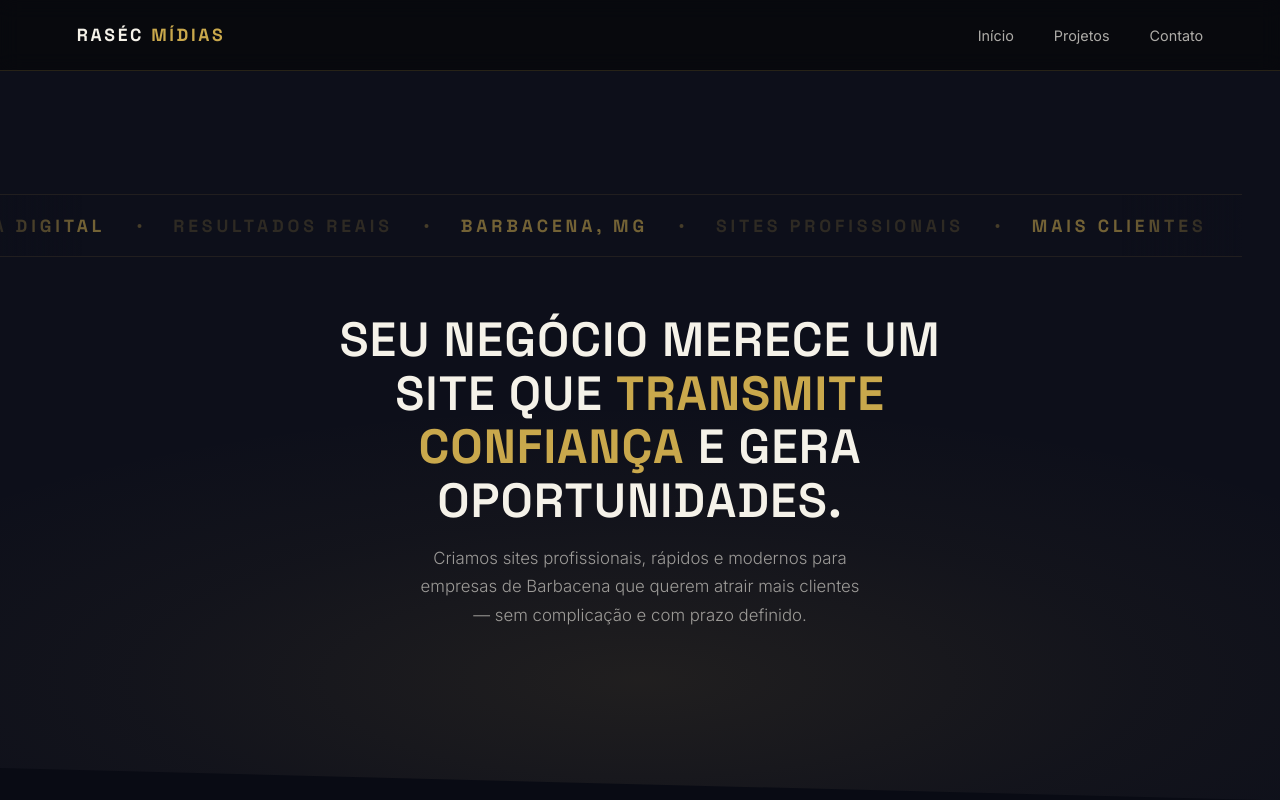
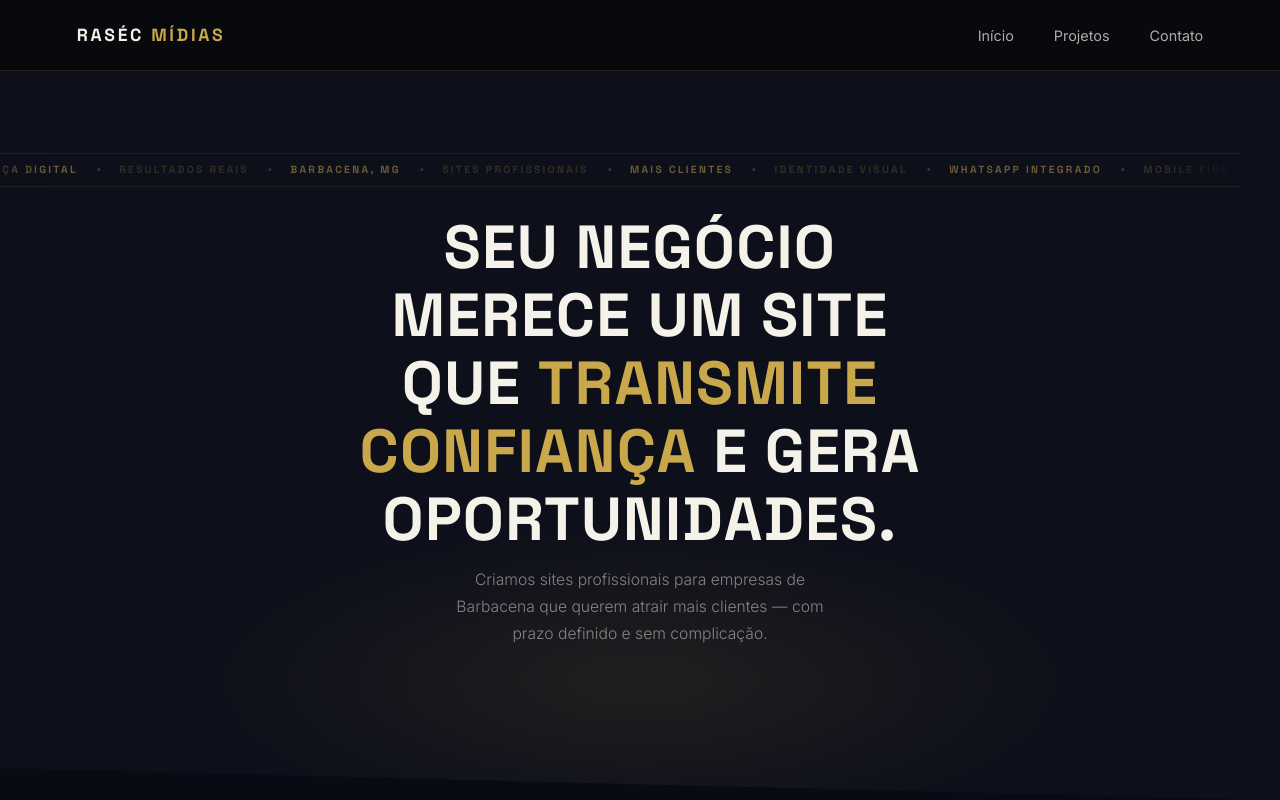
Before and after one commit to assessoriarasecmidias/testedesites, a plain HTML site: page index.html in a window 1280 px wide. Shown: the top 800 px of the page. Drawn offline with Linux system fonts and the light colour scheme.

Commit message:
Update index.html

```diff
--- a/index.html
+++ b/index.html
@@ -234,102 +234,72 @@
     .navbar nav { display: none; }
   }
 
-  /* ===== Hero ===== */
+  /* ===== Hero — recriado do zero ===== */
   .hero {
-    min-height: 100vh;
+    height: 100svh;
+    min-height: 560px;
+    max-height: 900px;
     display: flex;
-    flex-direction: column;
+    align-items: center;
     justify-content: center;
-    align-items: center;
-    text-align: center;
-    padding-top: 3.5rem;
-    padding-bottom: 2rem;
     position: relative;
     overflow: hidden;
-    gap: 0;
-  }
-
-  .hero::before {
+    background-color: #0d0f1a;
+    padding: 0 6vw;
+  }
+
+  .hero::after {
     content: '';
     position: absolute;
-    bottom: -20%;
+    bottom: -5%;
     left: 50%;
     transform: translateX(-50%);
-    width: 140%;
-    height: 70%;
-    background: radial-gradient(ellipse at center, rgba(201,168,76,0.1) 0%, rgba(201,168,76,0.03) 40%, transparent 70%);
+    width: 70%;
+    height: 40%;
+    background: radial-gradient(ellipse, rgba(201,168,76,0.1) 0%, transparent 70%);
     pointer-events: none;
-    z-index: 0;
-  }
-
-  .hero > * { position: relative; z-index: 1; }
+  }
 
   .hero .container {
     display: flex;
     flex-direction: column;
     align-items: center;
-    gap: 1rem;
     width: 100%;
-  }
-
-  .hero h1 {
-    font-size: clamp(1.25rem, 5.8vw, 3rem);
-    max-width: 22ch;
-    margin: 0 auto;
-    text-align: center;
-    line-height: 1.12;
-  }
-
-  .hero .subhead {
-    font-size: clamp(0.9rem, 1.4vw, 1.05rem);
-    font-weight: 300;
-    max-width: 44ch;
-    color: rgba(245,242,233,0.6);
-    margin: 0 auto;
-    line-height: 1.7;
-    text-align: center;
-  }
-
-  /* ===== Hero Marquee ===== */
+    position: relative;
+    z-index: 1;
+    gap: 0;
+  }
+
+  /* Marquee — faixa fina */
   .hero-marquee-wrap {
     width: 100vw;
     margin-left: calc(-6vw);
     overflow: hidden;
     position: relative;
-    padding: 1.2rem 0;
+    padding: 0.6rem 0;
     border-top: 1px solid rgba(201,168,76,0.1);
     border-bottom: 1px solid rgba(201,168,76,0.1);
-    margin-bottom: 2.5rem;
-  }
-
-  /* Fade nas bordas */
+    margin-bottom: 1.6rem;
+  }
+
   .hero-marquee-wrap::before,
   .hero-marquee-wrap::after {
     content: '';
     position: absolute;
     top: 0; bottom: 0;
-    width: 120px;
+    width: 80px;
     z-index: 2;
     pointer-events: none;
   }
 
-  .hero-marquee-wrap::before {
-    left: 0;
-    background: linear-gradient(90deg, #0d0f1a, transparent);
-  }
-
-  .hero-marquee-wrap::after {
-    right: 0;
-    background: linear-gradient(270deg, #0d0f1a, transparent);
-  }
+  .hero-marquee-wrap::before { left: 0; background: linear-gradient(90deg, #0d0f1a, transparent); }
+  .hero-marquee-wrap::after  { right: 0; background: linear-gradient(270deg, #0d0f1a, transparent); }
 
   .hero-marquee-track {
     display: flex;
     width: max-content;
-    animation: marqueeScroll 22s linear infinite;
-  }
-
-  .hero-marquee-track:hover { animation-play-state: paused; }
+    animation: marqueeScroll 24s linear infinite;
+  }
 
   @keyframes marqueeScroll {
     0%   { transform: translateX(0); }
@@ -339,31 +309,60 @@
   .marquee-item {
     display: flex;
     align-items: center;
-    gap: 2rem;
-    padding: 0 2rem;
+    gap: 1.2rem;
+    padding: 0 1.2rem;
     white-space: nowrap;
     flex-shrink: 0;
   }
 
   .marquee-word {
     font-family: 'Space Grotesk', sans-serif;
-    font-size: clamp(0.85rem, 1.5vw, 1.1rem);
+    font-size: 0.65rem;
     font-weight: 700;
     text-transform: uppercase;
     letter-spacing: 0.22em;
-    color: rgba(201,168,76,0.18);
-    transition: color 0.3s ease;
-  }
-
-  .marquee-word.highlight {
-    color: rgba(201,168,76,0.55);
-  }
+    color: rgba(201,168,76,0.2);
+  }
+
+  .marquee-word.highlight { color: rgba(201,168,76,0.5); }
 
   .marquee-sep {
-    width: 4px; height: 4px;
+    width: 3px; height: 3px;
     border-radius: 50%;
-    background: rgba(201,168,76,0.3);
+    background: rgba(201,168,76,0.25);
     flex-shrink: 0;
+  }
+
+  /* Headline */
+  .hero h1 {
+    font-family: 'Space Grotesk', sans-serif;
+    font-size: clamp(1.45rem, 5.5vw, 3.8rem);
+    font-weight: 700;
+    text-transform: uppercase;
+    letter-spacing: 0.02em;
+    line-height: 1.12;
+    text-align: center;
+    color: var(--off-white);
+    max-width: 16ch;
+    margin: 0 auto 0.9rem;
+  }
+
+  /* Sub */
+  .hero .subhead {
+    font-size: clamp(0.85rem, 1.3vw, 0.98rem);
+    font-weight: 300;
+    color: rgba(245,242,233,0.5);
+    line-height: 1.7;
+    text-align: center;
+    max-width: 38ch;
+    margin: 0 auto;
+    font-family: 'Inter', sans-serif;
+  }
+
+  @media (max-width: 480px) {
+    .hero { padding: 0 5vw; max-height: none; }
+    .hero h1 { font-size: clamp(1.4rem, 6.5vw, 2.2rem); max-width: 100%; }
+    .hero-marquee-wrap { margin-bottom: 1.2rem; }
   }
 
   /* ===== Problem — Lista editorial ===== */
@@ -1296,65 +1295,36 @@
 <!-- ===== HERO ===== -->
 <section class="hero" id="inicio">
   <div class="container">
-
-    <!-- Marquee -->
     <div class="hero-marquee-wrap">
       <div class="hero-marquee-track">
-        <!-- Set 1 -->
         <div class="marquee-item">
-          <span class="marquee-word highlight">Credibilidade</span>
-          <span class="marquee-sep"></span>
-          <span class="marquee-word">Profissionalismo</span>
-          <span class="marquee-sep"></span>
-          <span class="marquee-word highlight">Presença Digital</span>
-          <span class="marquee-sep"></span>
-          <span class="marquee-word">Resultados Reais</span>
-          <span class="marquee-sep"></span>
-          <span class="marquee-word highlight">Barbacena, MG</span>
-          <span class="marquee-sep"></span>
-          <span class="marquee-word">Sites Profissionais</span>
-          <span class="marquee-sep"></span>
-          <span class="marquee-word highlight">Mais Clientes</span>
-          <span class="marquee-sep"></span>
-          <span class="marquee-word">Identidade Visual</span>
-          <span class="marquee-sep"></span>
-          <span class="marquee-word highlight">WhatsApp Integrado</span>
-          <span class="marquee-sep"></span>
-          <span class="marquee-word">Mobile First</span>
-          <span class="marquee-sep"></span>
-        </div>
-        <!-- Set 2 (duplicado para loop infinito) -->
+          <span class="marquee-word highlight">Credibilidade</span><span class="marquee-sep"></span>
+          <span class="marquee-word">Profissionalismo</span><span class="marquee-sep"></span>
+          <span class="marquee-word highlight">Presença Digital</span><span class="marquee-sep"></span>
+          <span class="marquee-word">Resultados Reais</span><span class="marquee-sep"></span>
+          <span class="marquee-word highlight">Barbacena, MG</span><span class="marquee-sep"></span>
+          <span class="marquee-word">Sites Profissionais</span><span class="marquee-sep"></span>
+          <span class="marquee-word highlight">Mais Clientes</span><span class="marquee-sep"></span>
+          <span class="marquee-word">Identidade Visual</span><span class="marquee-sep"></span>
+          <span class="marquee-word highlight">WhatsApp Integrado</span><span class="marquee-sep"></span>
+          <span class="marquee-word">Mobile First</span><span class="marquee-sep"></span>
+        </div>
         <div class="marquee-item">
-          <span class="marquee-word highlight">Credibilidade</span>
-          <span class="marquee-sep"></span>
-          <span class="marquee-word">Profissionalismo</span>
-          <span class="marquee-sep"></span>
-          <span class="marquee-word highlight">Presença Digital</span>
-          <span class="marquee-sep"></span>
-          <span class="marquee-word">Resultados Reais</span>
-          <span class="marquee-sep"></span>
-          <span class="marquee-word highlight">Barbacena, MG</span>
-          <span class="marquee-sep"></span>
-          <span class="marquee-word">Sites Profissionais</span>
-          <span class="marquee-sep"></span>
-          <span class="marquee-word highlight">Mais Clientes</span>
-          <span class="marquee-sep"></span>
-          <span class="marquee-word">Identidade Visual</span>
-          <span class="marquee-sep"></span>
-          <span class="marquee-word highlight">WhatsApp Integrado</span>
-          <span class="marquee-sep"></span>
-          <span class="marquee-word">Mobile First</span>
-          <span class="marquee-sep"></span>
+          <span class="marquee-word highlight">Credibilidade</span><span class="marquee-sep"></span>
+          <span class="marquee-word">Profissionalismo</span><span class="marquee-sep"></span>
+          <span class="marquee-word highlight">Presença Digital</span><span class="marquee-sep"></span>
+          <span class="marquee-word">Resultados Reais</span><span class="marquee-sep"></span>
+          <span class="marquee-word highlight">Barbacena, MG</span><span class="marquee-sep"></span>
+          <span class="marquee-word">Sites Profissionais</span><span class="marquee-sep"></span>
+          <span class="marquee-word highlight">Mais Clientes</span><span class="marquee-sep"></span>
+          <span class="marquee-word">Identidade Visual</span><span class="marquee-sep"></span>
+          <span class="marquee-word highlight">WhatsApp Integrado</span><span class="marquee-sep"></span>
+          <span class="marquee-word">Mobile First</span><span class="marquee-sep"></span>
         </div>
       </div>
     </div>
-
-    <!-- Headline e sub -->
     <h1>SEU NEGÓCIO MERECE UM SITE QUE <span class="accent-italic">TRANSMITE CONFIANÇA</span> E GERA OPORTUNIDADES.</h1>
-    <p class="subhead">
-      Criamos sites profissionais, rápidos e modernos para empresas de Barbacena que querem atrair mais clientes — sem complicação e com prazo definido.
-    </p>
-
+    <p class="subhead">Criamos sites profissionais para empresas de Barbacena que querem atrair mais clientes — com prazo definido e sem complicação.</p>
   </div>
 </section>
 
```
